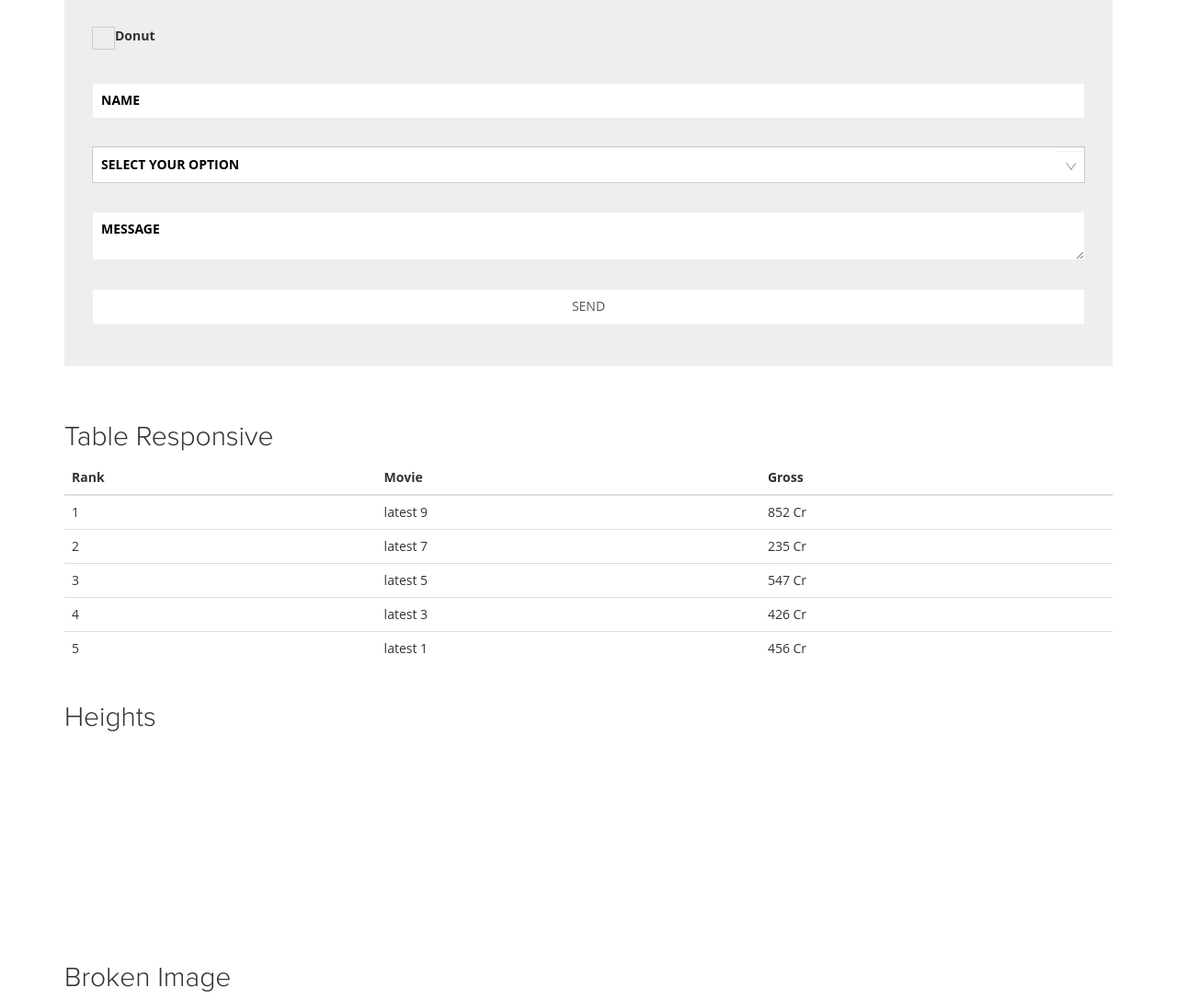
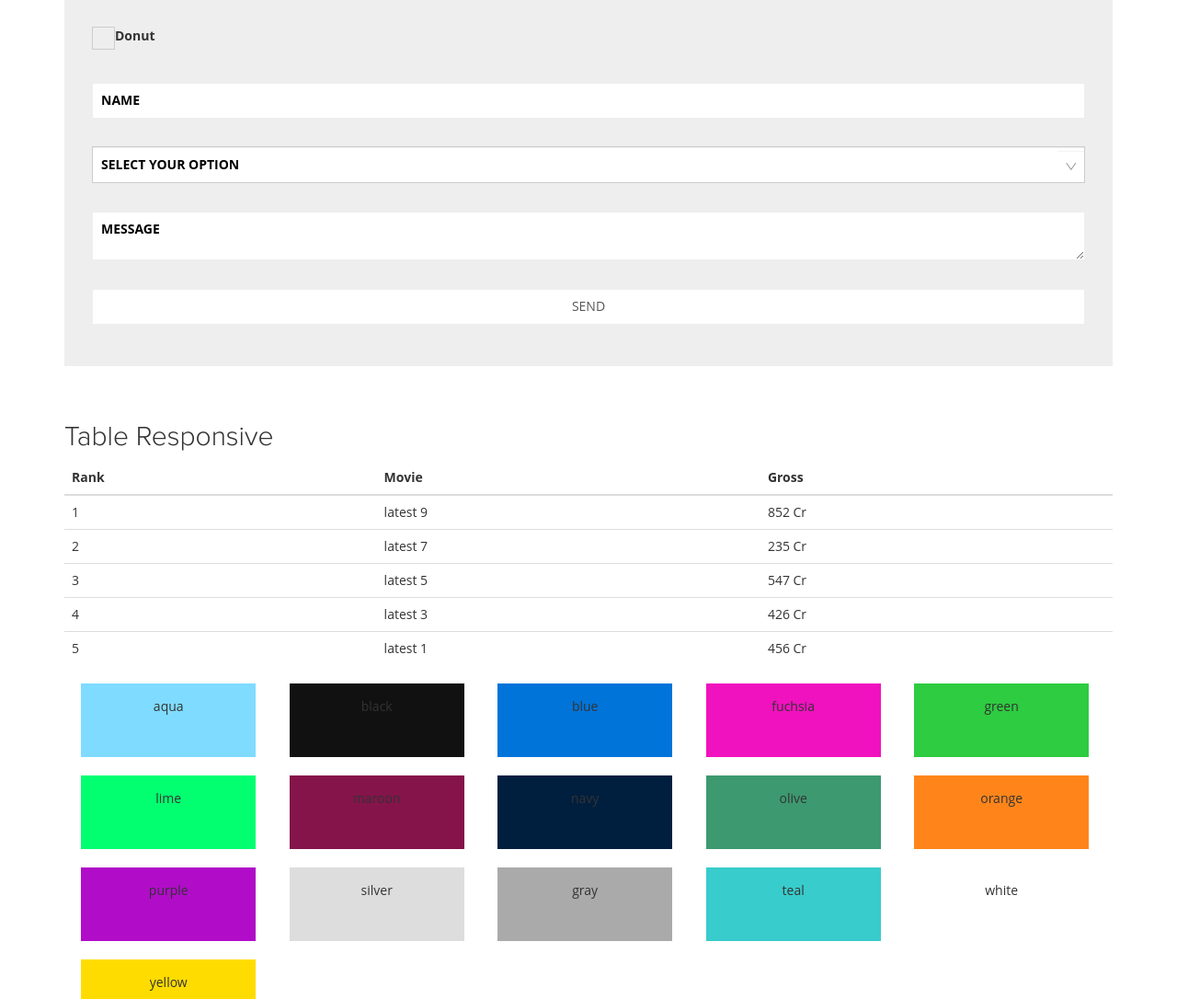
Before and after one commit to gmkhussain/frontend, a PHP site: page / in a window 1280 px wide. Shown: the part 1811-2897 px from the top of the page at 92% size. Run offline with PHP 8.4, Linux system fonts and the light colour scheme; some web fonts are replaced.

Commit message:
:lollipop: COLORIZED.CSS Added

```diff
--- /dev/null
+++ b/css/colorized.css
@@ -0,0 +1,77 @@
+/**colorized.css**/
+
+.colors-area ul li {
+  height: 80px;
+  padding: 15px;
+  margin: 0 1.6% 20px;
+  text-align: center;
+  ;
+}
+
+.bg-aqua {
+  background-color: #7FDBFF;
+}
+
+.bg-black {
+  background-color: #111;
+}
+
+.bg-blue {
+  background-color: #0074D9;
+}
+
+.bg-fuchsia {
+  background-color: #F012BE;
+}
+
+.bg-green {
+  background-color: #2ECC40;
+}
+
+.bg-lime {
+  background-color: #01FF70;
+}
+
+.bg-maroon {
+  background-color: #85144B;
+}
+
+.bg-navy {
+  background-color: #001F3F;
+}
+
+.bg-olive {
+  background-color: #3D9970;
+}
+
+.bg-orange {
+  background-color: #FF851B;
+}
+
+.bg-purple {
+  background-color: #B10DC9;
+}
+
+.bg-red {
+  background-color: #FF4136;
+}
+
+.bg-silver {
+  background-color: #ddd;
+}
+
+.bg-gray {
+  background-color: #aaa;
+}
+
+.bg-teal {
+  background-color: #39CCCC;
+}
+
+.bg-white {
+  background-color: #fff;
+}
+
+.bg-yellow {
+  background-color: #FFDC00;
+}
--- a/index.html
+++ b/index.html
@@ -407,6 +407,30 @@
 	</section>
 
 
+	<section class="colors-area list-col-6">
+		<div class="container">
+			<ul>
+				<li class="bg-aqua">aqua</li>
+				<li class="bg-black">black</li>
+				<li class="bg-blue">blue</li>
+				<li class="bg-fuchsia">fuchsia</li>
+				<li class="bg-green">green</li>
+				<li class="bg-lime">lime</li>
+				<li class="bg-maroon">maroon</li>
+				<li class="bg-navy">navy</li>
+				<li class="bg-olive">olive</li>
+				<li class="bg-orange">orange</li>
+				<li class="bg-purple">purple</li>
+				<li class="bg-silver">silver</li>
+				<li class="bg-gray">gray</li>
+				<li class="bg-teal">teal</li>
+				<li class="bg-white">white</li>
+				<li class="bg-yellow">yellow</li>
+			</ul>
+		</div>
+	</section>
+
+
 	<section class="heights100">
 		<div class="container">
 				<h2>Heights</h2>
--- a/style.css
+++ b/style.css
@@ -1,6 +1,10 @@
 @charset "utf-8";
 
 @import url("css/proxima-nova.css");
+
+/**decent hex colors collection **/
+@import url("css/colorized.css");
+
 @import url(https://fonts.googleapis.com/css?family=Zeyada);
 /*
 @import url(http://fonts.googleapis.com/css?family=Open+Sans:400,300,600,700);
@@ -250,6 +254,7 @@ body img, .ovrimg-mx img {
     width:100%;
 }
 
+
 /*relative for inside of wide box*/
 .posrel {
     overflow: hidden;
@@ -304,6 +309,7 @@ body img, .ovrimg-mx img {
 .list-col-3 ul li {    width: 33.33%;   }
 .list-col-4 ul li {    width: 25%;   }
 .list-col-5 ul li {    width: 20%;   }
+.list-col-6 ul li {    width:16.666666666%; }
 
 
 @media (max-width:768px){ .list-col-4 ul li{ width:50%; } .cols-5 { width:100%; }  }
```
